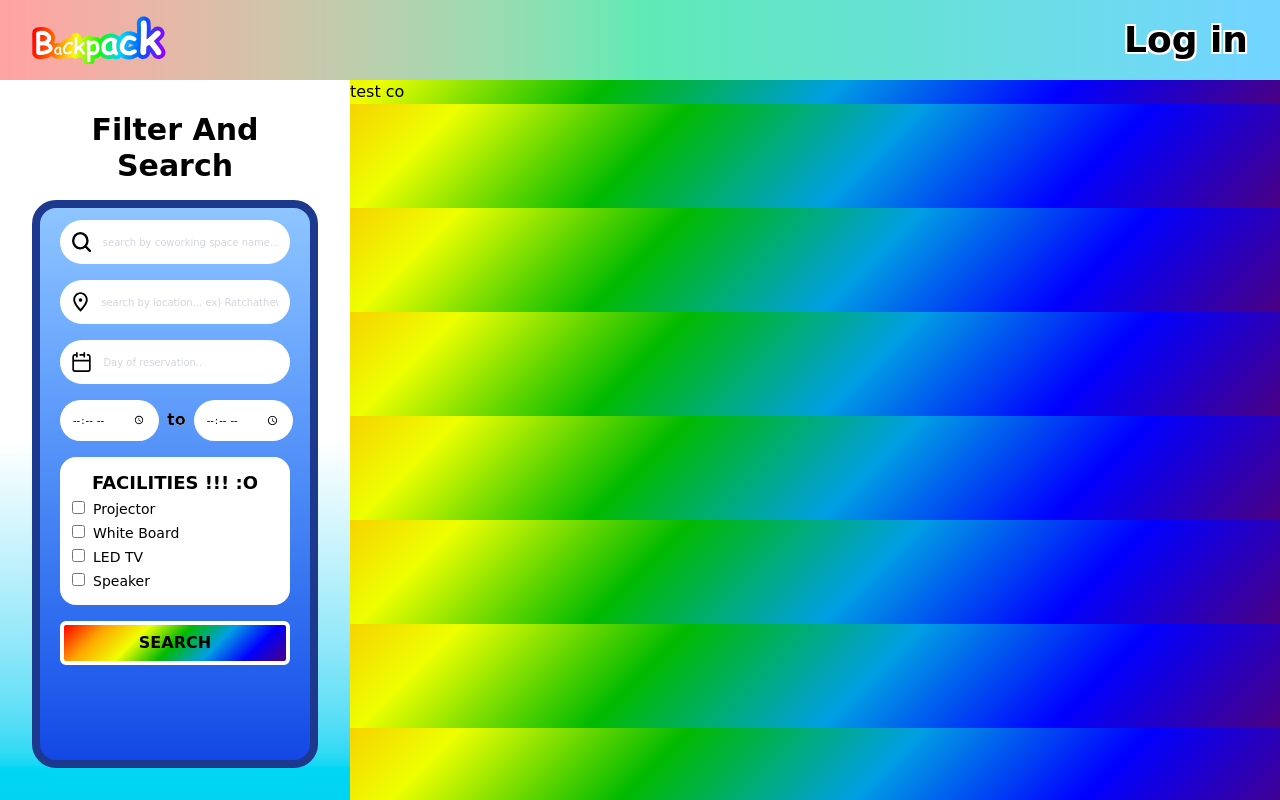
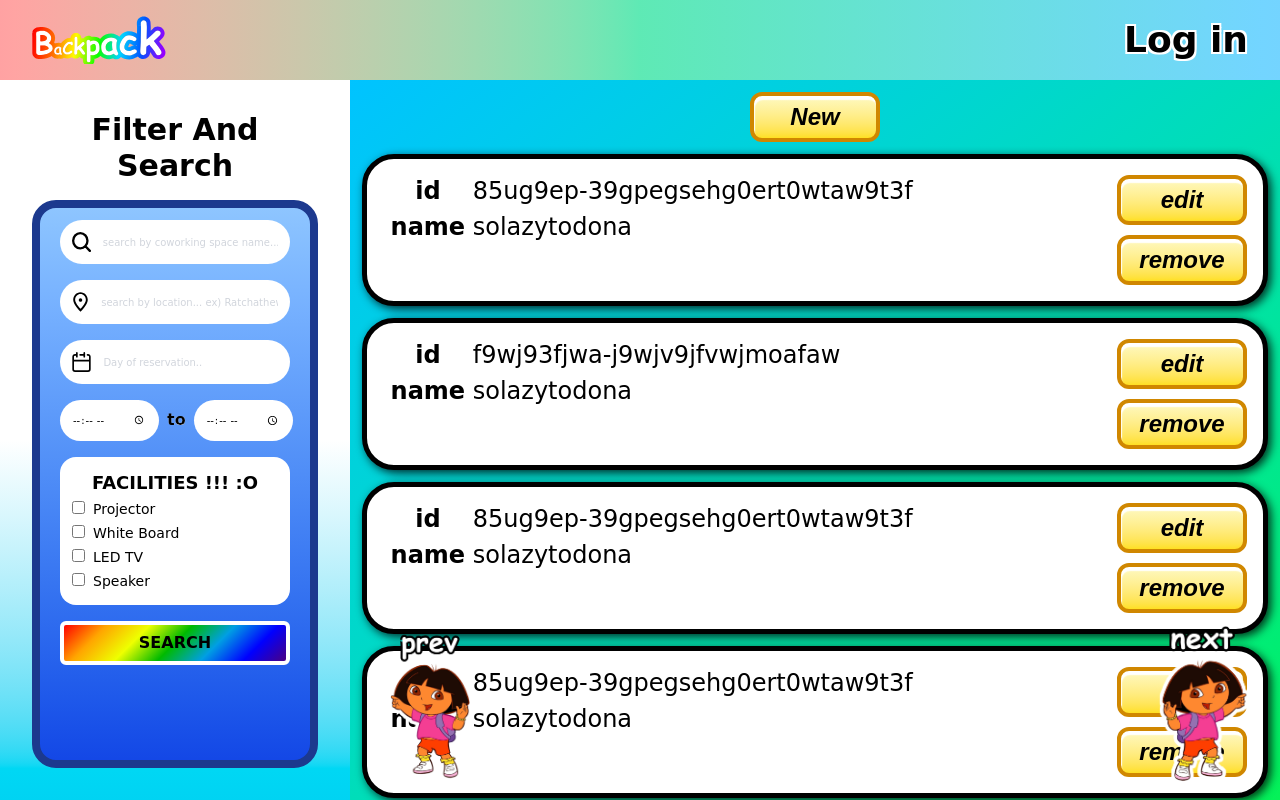
Before and after one commit to 2110503-2564/fe-project-2024-2-backpack, a Next.js app: page /dashboard/coworkingspaces in a window 1280 px wide. Shown: the top 800 px of the page. Built offline with nearby package versions, Linux system fonts and the light colour scheme.

Commit message:
Implement some button finction

```diff
--- a/src/app/dashboard/coworkingspaces/page.tsx
+++ b/src/app/dashboard/coworkingspaces/page.tsx
@@ -1,9 +1,57 @@
+"use client"
+import AdminObjectCard from "@/components/AdminObjectCard"
+import { useState } from "react"
+import { EditMeetingRoom, EditProfile } from "@/components/EditOverlay";
+import { YellowButton } from "@/components/YellowButton";
+import DoraNextPrev from "@/components/DoraPrevNext";
+import { useRouter } from "next/navigation";
+
 export default function DashboardCoworkingspaces () {
+
+    const router = useRouter();
+
+    const [isEditOpen, setIsEditOpen] = useState<boolean>(false);
+    const [clickId, setClickId] = useState<string>("");
+    const clickEdit = (itid:string) => {
+        setIsEditOpen(!isEditOpen);
+        setClickId(itid);
+    }
+
+    const clickNavi = (itid:string) => {
+        router.push(`/dashboard/coworkingspaces/${itid}`)
+    }
+
+    const removeFunction = () => {
+        // call DELETE api to remove this id from database
+    }
+
     return (
-        <main>
-            <div>
-                test co
+        <main className="pb-50 pt-3">
+            <div className="w-(calc[100vw-35opx]) flex justify-center">
+                <YellowButton text="New"/>
             </div>
+
+            <DoraNextPrev/>
+
+            <AdminObjectCard id="85ug9ep-39gpegsehg0ert0wtaw9t3f" name="solazytodona" editFunction={clickNavi}/>
+            <AdminObjectCard id="f9wj93fjwa-j9wjv9jfvwjmoafaw" name="solazytodona" editFunction={clickNavi}/>
+            <AdminObjectCard id="85ug9ep-39gpegsehg0ert0wtaw9t3f" name="solazytodona" editFunction={clickNavi}/>
+            <AdminObjectCard id="85ug9ep-39gpegsehg0ert0wtaw9t3f" name="solazytodona" editFunction={clickNavi}/>
+            <AdminObjectCard id="85ug9ep-39gpegsehg0ert0wtaw9t3f" name="solazytodona" editFunction={clickNavi}/>
+            <AdminObjectCard id="85ug9ep-39gpegsehg0ert0wtaw9t3f" name="solazytodona" editFunction={clickNavi}/>
+
+            {
+            isEditOpen?
+            <>
+                <EditMeetingRoom id={clickId} closeOverlayWhenSubmit={() => setIsEditOpen(false)}/>
+                <button className="fixed inset-0 bg-black z-70 opacity-40"
+                onClick={() => setIsEditOpen(false)}></button>
+            </>
+             : ""
+            }
+
+            <div className="fixed w-[calc(100vw-350px)] h-[90vh] right-0 bottom-0 z-[-10] bg-linear-to-tl from-[#06F157] to-[#01C3FF]"/>
+
         </main>
-    )
+    );
 }
--- a/src/app/dashboard/meetingrooms/page.tsx
+++ b/src/app/dashboard/meetingrooms/page.tsx
@@ -2,6 +2,8 @@
 import AdminObjectCard from "@/components/AdminObjectCard"
 import { useState } from "react"
 import { EditMeetingRoom, EditProfile } from "@/components/EditOverlay";
+import { YellowButton } from "@/components/YellowButton";
+import DoraNextPrev from "@/components/DoraPrevNext";
 
 export default function DashboardMeetingrooms () {
 
@@ -17,7 +19,13 @@ export default function DashboardMeetingrooms () {
     }
 
     return (
-        <main>
+        <main className="pb-50 pt-3">
+            <div className="w-(calc[100vw-35opx]) flex justify-center">
+                <YellowButton text="New"/>
+            </div>
+
+            <DoraNextPrev/>
+
             <AdminObjectCard id="85ug9ep-39gpegsehg0ert0wtaw9t3f" name="solazytodona" coid="92urf924uruf0w9yf02" coname="sth" editFunction={clickEdit}/>
             <AdminObjectCard id="85ug9ep-39gpegsehg0ert0wtaw9t3f" name="solazytodona" coid="92urf924uruf0w9yf02" coname="sth" editFunction={clickEdit}/>
             <AdminObjectCard id="85ug9ep-39gpegsehg0ert0wtaw9t3f" name="solazytodona" coid="92urf924uruf0w9yf02" coname="sth" editFunction={clickEdit}/>
@@ -35,6 +43,8 @@ export default function DashboardMeetingrooms () {
              : ""
             }
 
+            <div className="fixed w-[calc(100vw-350px)] h-[90vh] right-0 bottom-0 z-[-10] bg-linear-to-tl from-[#7100FF] to-[#1A46FF]"/>
+
         </main>
     );
 }
--- a/src/app/dashboard/users/page.tsx
+++ b/src/app/dashboard/users/page.tsx
@@ -4,14 +4,21 @@ import { useState } from "react"
 import { EditProfile } from "@/components/EditOverlay";
 import { YellowButton } from "@/components/YellowButton";
 import DoraNextPrev from "@/components/DoraPrevNext";
+import { useRouter } from "next/navigation";
 
 export default function DashboardUsers () {
+
+    const router = useRouter();
 
     const [isEditOpen, setIsEditOpen] = useState<boolean>(false);
     const [clickId, setClickId] = useState<string>("");
     const clickEdit = (itid:string) => {
         setIsEditOpen(!isEditOpen);
         setClickId(itid);
+    }
+
+    const clickNavi = (itid:string) => {
+        router.push(`/dashboard/users/${itid}`)
     }
 
     const removeFunction = () => {
@@ -26,15 +33,15 @@ export default function DashboardUsers () {
 
             <DoraNextPrev/>
 
-            <AdminObjectCard id="85ug9ep-39gpegsehg0ert0wtaw9t3f" name="Nong Kwang" email="nk@gmail.com" editFunction={clickEdit}/>
-            <AdminObjectCard id="vfwoihvwnvbearomga-oewj-ga-g" name="Nong Brain" email="nb@gmail.com" editFunction={clickEdit}/>
-            <AdminObjectCard id="fw9n3u9-rs-d9f9we9fvnawne-vg" name="Nong Noon" email="nn@gmail.com" editFunction={clickEdit}/>
-            <AdminObjectCard id="85ug9ep-39gpegsehg0ert0wtaw9t3f" name="Nong Kwang" email="nk@gmail.com" editFunction={clickEdit}/>
-            <AdminObjectCard id="85ug9ep-39gpegsehg0ert0wtaw9t3f" name="Nong Brain" email="nb@gmail.com" editFunction={clickEdit}/>
-            <AdminObjectCard id="85ug9ep-39gpegsehg0ert0wtaw9t3f" name="Nong Noon" email="nn@gmail.com" editFunction={clickEdit}/>
-            <AdminObjectCard id="85ug9ep-39gpegsehg0ert0wtaw9t3f" name="Nong Kwang" email="nk@gmail.com" editFunction={clickEdit}/>
-            <AdminObjectCard id="85ug9ep-39gpegsehg0ert0wtaw9t3f" name="Nong Brain" email="nb@gmail.com" editFunction={clickEdit}/>
-            <AdminObjectCard id="85ug9ep-39gpegsehg0ert0wtaw9t3f" name="Nong Noon" email="nn@gmail.com" editFunction={clickEdit}/>
+            <AdminObjectCard id="85ug9ep-39gpegsehg0ert0wtaw9t3f" name="Nong Kwang" email="nk@gmail.com" editFunction={clickNavi}/>
+            <AdminObjectCard id="vfwoihvwnvbearomga-oewj-ga-g" name="Nong Brain" email="nb@gmail.com" editFunction={clickNavi}/>
+            <AdminObjectCard id="fw9n3u9-rs-d9f9we9fvnawne-vg" name="Nong Noon" email="nn@gmail.com" editFunction={clickNavi}/>
+            <AdminObjectCard id="85ug9ep-39gpegsehg0ert0wtaw9t3f" name="Nong Kwang" email="nk@gmail.com" editFunction={clickNavi}/>
+            <AdminObjectCard id="85ug9ep-39gpegsehg0ert0wtaw9t3f" name="Nong Brain" email="nb@gmail.com" editFunction={clickNavi}/>
+            <AdminObjectCard id="85ug9ep-39gpegsehg0ert0wtaw9t3f" name="Nong Noon" email="nn@gmail.com" editFunction={clickNavi}/>
+            <AdminObjectCard id="85ug9ep-39gpegsehg0ert0wtaw9t3f" name="Nong Kwang" email="nk@gmail.com" editFunction={clickNavi}/>
+            <AdminObjectCard id="85ug9ep-39gpegsehg0ert0wtaw9t3f" name="Nong Brain" email="nb@gmail.com" editFunction={clickNavi}/>
+            <AdminObjectCard id="85ug9ep-39gpegsehg0ert0wtaw9t3f" name="Nong Noon" email="nn@gmail.com" editFunction={clickNavi}/>
 
             {
             isEditOpen?
@@ -46,7 +53,7 @@ export default function DashboardUsers () {
              : ""
             }
 
-            {/* <div className="fixed w-[calc(100vw-350px)] h-[90vh] right-0 bottom-0 z-10 bg-linear-to-tl from-[#FF8800] to-[#FF0000]"/> */}
+            <div className="fixed w-[calc(100vw-350px)] h-[90vh] right-0 bottom-0 z-[-10] bg-linear-to-tl from-[#FF8800] to-[#FF0000]"/>
 
         </main>
     );
```
Also changed, not shown: src/app/dashboard/coworkingspaces/[id]/meetingrooms/page.tsx (added), 1 other file (tests, documents, lock files or other folders).
